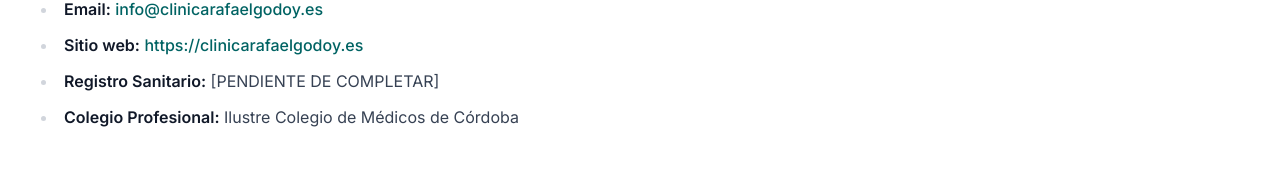
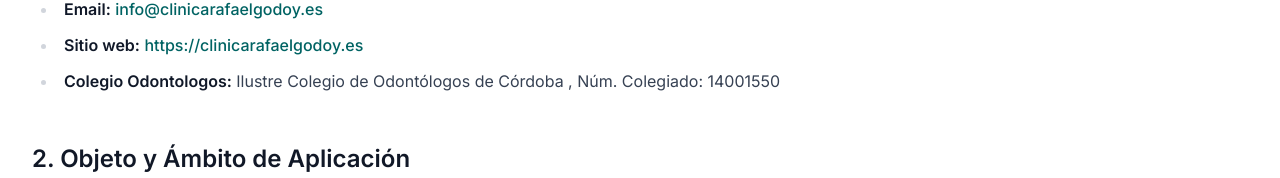
Before and after one commit to carlosgodoy888/clinica-rafael-godoy-web, a Next.js app: page /aviso-legal in a window 1280 px wide. Shown: the part 725-903 px from the top of the page. Built offline with nearby package versions, Linux system fonts and the light colour scheme; no server answers.

Commit message:
push final

```diff
--- a/src/app/aviso-legal/page.tsx
+++ b/src/app/aviso-legal/page.tsx
@@ -48,10 +48,7 @@
             <a href={site.domain}>{site.domain}</a>
           </li>
           <li>
-            <strong>Registro Sanitario:</strong> [PENDIENTE DE COMPLETAR]
-          </li>
-          <li>
-            <strong>Colegio Profesional:</strong> Ilustre Colegio de Médicos de Córdoba
+            <strong>Colegio Odontologos:</strong> Ilustre Colegio de Odontólogos de Córdoba , Núm. Colegiado: 14001550
           </li>
         </ul>
       </section>
```
Also changed, not shown: 2 other files (tests, documents, lock files or other folders).
